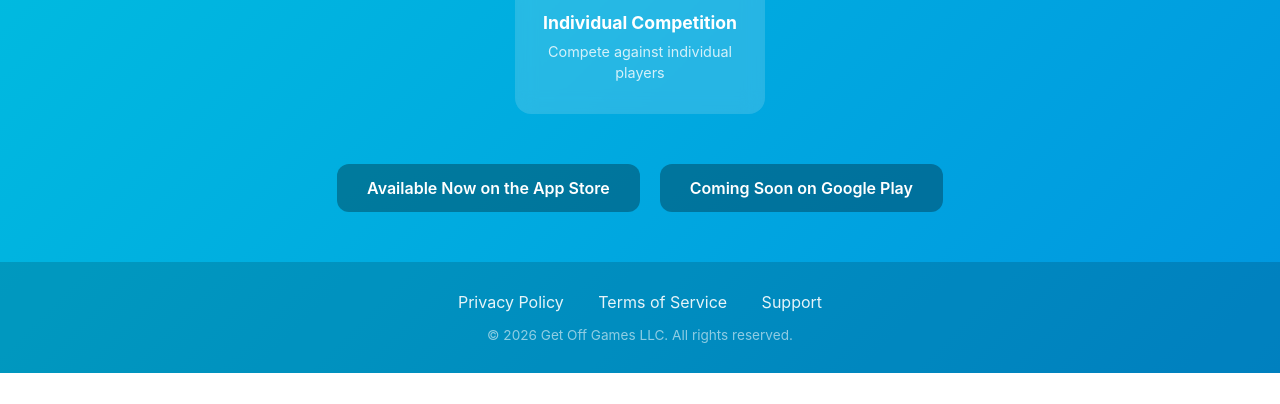
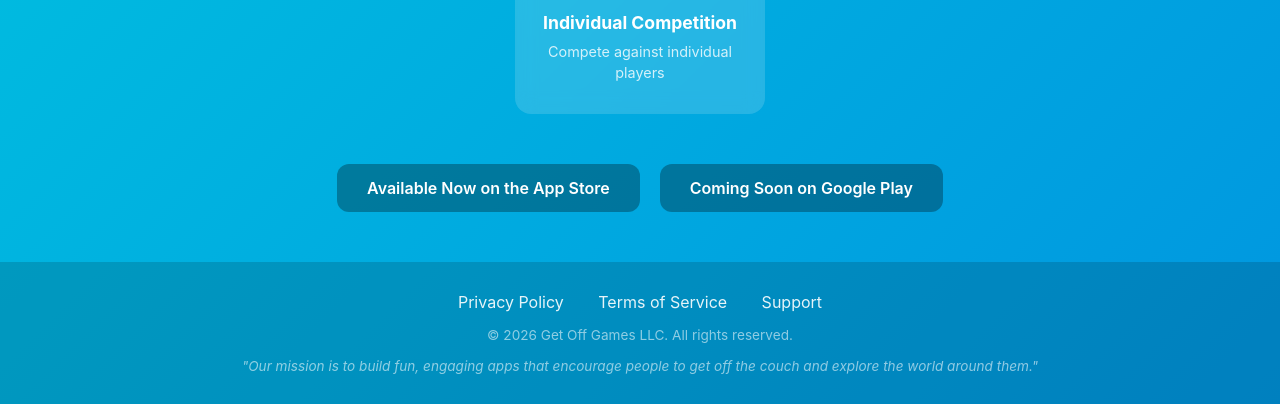
Before and after one commit to GetOffGamesLLC/GetOffGamesLLC.github.io, a plain HTML site: page index.html in a window 1280 px wide. Shown: the part 716-1120 px from the top of the page. Before the commit the page ends 1089 px from the top, so only its background shows below. Drawn offline with Linux system fonts and the light colour scheme.

Commit message:
Update index.html

```diff
--- a/index.html
+++ b/index.html
@@ -140,6 +140,7 @@
             <a href="/support.html">Support</a>
         </div>
         <p class="copyright">&copy; 2026 Get Off Games LLC. All rights reserved.</p>
+        <p class="copyright"><em>"Our mission is to build fun, engaging apps that encourage people to get off the couch and explore the world around them."</em></p>
     </footer>
 </body>
 </html>
```
